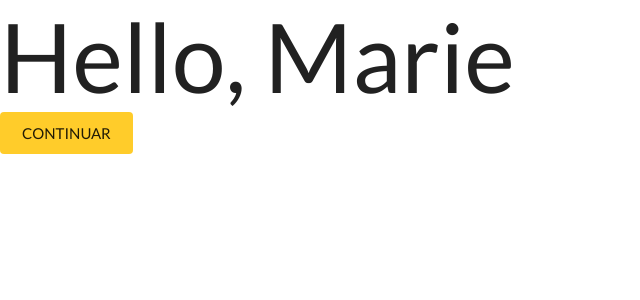
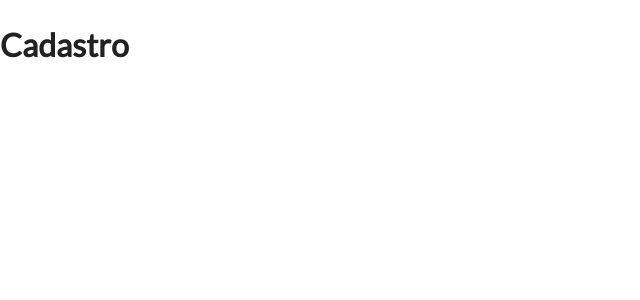
Before and after one commit to EriJohnson/marle, a React (Vite) app: page /register in a window 1280 px wide. Shown: the top 300 px of the page, without its empty margins (0-640 px from the left). Built offline with nearby package versions, Linux system fonts and the light colour scheme.

Commit message:
feat: create base structure of application routes

```diff
--- a/src/App.tsx
+++ b/src/App.tsx
@@ -1,14 +1,5 @@
-import { Button } from '@mui/material';
-import Box from '@mui/material/Box';
-import Typography from '@mui/material/Typography';
+import { AppRoutes } from './Routes';
 
 export default function App() {
-  return (
-    <Box sx={{ width: '100%' }}>
-      <Typography variant='h1'>Hello, Marie</Typography>
-      <Button color='secondary' variant='contained' size='large'>
-        Continuar
-      </Button>
-    </Box>
-  );
+  return <AppRoutes />;
 }
--- /dev/null
+++ b/src/Routes.tsx
@@ -0,0 +1,13 @@
+import { BrowserRouter, Routes, Route } from 'react-router-dom';
+
+export function AppRoutes() {
+  return (
+    <BrowserRouter>
+      <Routes>
+        <Route path='/' element={<h1>Login</h1>}></Route>
+        <Route path='/register' element={<h1>Cadastro</h1>}></Route>
+        <Route path='*' element={<h1>Not found</h1>} />
+      </Routes>
+    </BrowserRouter>
+  );
+}
```
